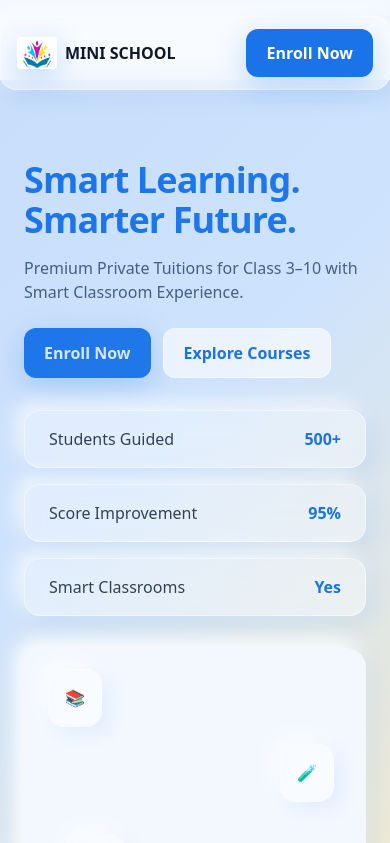
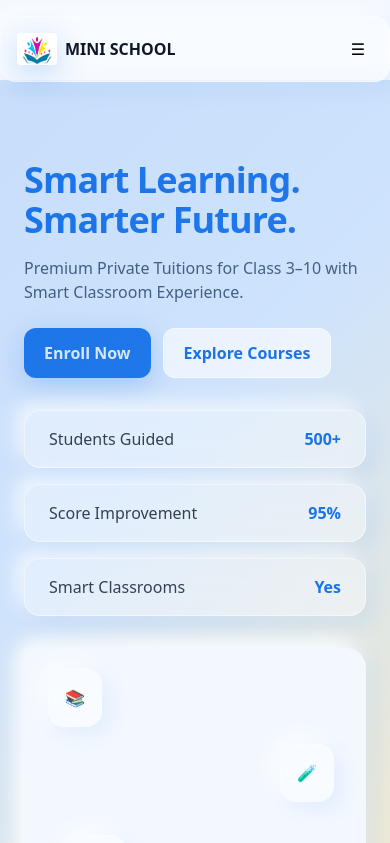
Before and after one commit to ABVicky/MiniSchool, a React (Vite) app: page / in a window 390 px wide. Shown: the top 843 px of the page. Built offline with nearby package versions, Linux system fonts and the light colour scheme.

Commit message:
Added logo to navbar

```diff
--- a/src/components/Navbar.jsx
+++ b/src/components/Navbar.jsx
@@ -1,3 +1,4 @@
+import { useState } from "react";
 import { Link, NavLink } from "react-router-dom";
 import { motion } from "framer-motion";
 import Logo from '../assets/icons/logo.jpg';
@@ -12,6 +13,8 @@ const links = [
 ];
 
 export default function Navbar() {
+  const [isOpen, setIsOpen] = useState(false);
+
   return (
     <motion.nav
       initial={{ y: -30, opacity: 0 }}
@@ -20,20 +23,58 @@ export default function Navbar() {
       className="fixed top-0 left-0 right-0 z-50 mx-auto max-w-7xl rounded-2xl glass mt-4 px-4 py-3"
     >
       <div className="flex items-center justify-between">
-        <Link to="" className="flex items-center gap-2">
-          {/* <div className="w-9 h-9 rounded-xl premium-gradient shadow-glow" /> */}
+        {/* Logo */}
+        <Link to="/" className="flex items-center gap-2">
           <img src={Logo} alt="Mini School Logo" className="w-10 h-8 rounded premium-gradient shadow-glow" />
           <span className="font-extrabold text-slate-900">MINI SCHOOL</span>
         </Link>
-        <div className="hidden md:flex items-center gap-2">
+
+        {/* Desktop Links */}
+        <div className="hidden md:flex items-center gap-4">
           {links.map(l => (
             <NavLink key={l.to} to={l.to} className="nav-link">
               {l.label}
             </NavLink>
           ))}
+          <Link to="/contact" className="btn-primary">Enroll Now</Link>
         </div>
-        <Link to="/contact" className="btn-primary hidden md:inline-flex">Enroll Now</Link>
+
+        {/* Mobile Hamburger */}
+        <button
+          className="md:hidden p-2 rounded-md focus:outline-none focus:ring-2 focus:ring-offset-2 focus:ring-indigo-500"
+          onClick={() => setIsOpen(!isOpen)}
+        >
+          {isOpen ? "✖" : "☰"}
+        </button>
       </div>
+
+      {/* Mobile Menu */}
+      {isOpen && (
+        <motion.div
+          initial={{ opacity: 0, y: -20 }}
+          animate={{ opacity: 1, y: 0 }}
+          transition={{ duration: 0.3 }}
+          className="md:hidden mt-3 bg-white premium-gradient rounded-xl shadow-md flex flex-col items-center gap-3 p-4"
+        >
+          {links.map(l => (
+            <NavLink
+              key={l.to}
+              to={l.to}
+              className="nav-link"
+              onClick={() => setIsOpen(false)} // Close menu on link click
+            >
+              {l.label}
+            </NavLink>
+          ))}
+          <Link
+            to="/contact"
+            className="btn-primary w-full items-center text-center"
+            onClick={() => setIsOpen(false)}
+          >
+            Enroll Now
+          </Link>
+        </motion.div>
+      )}
     </motion.nav>
   );
 }
```
